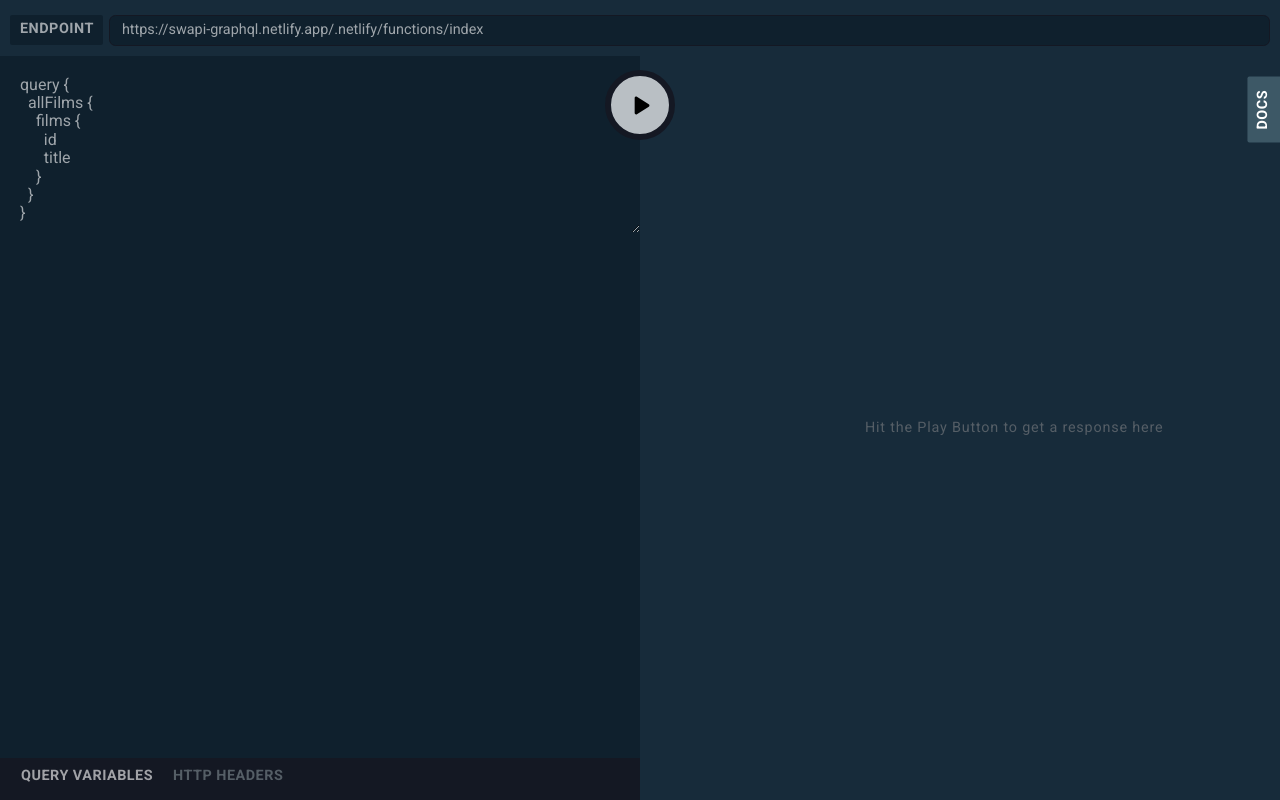
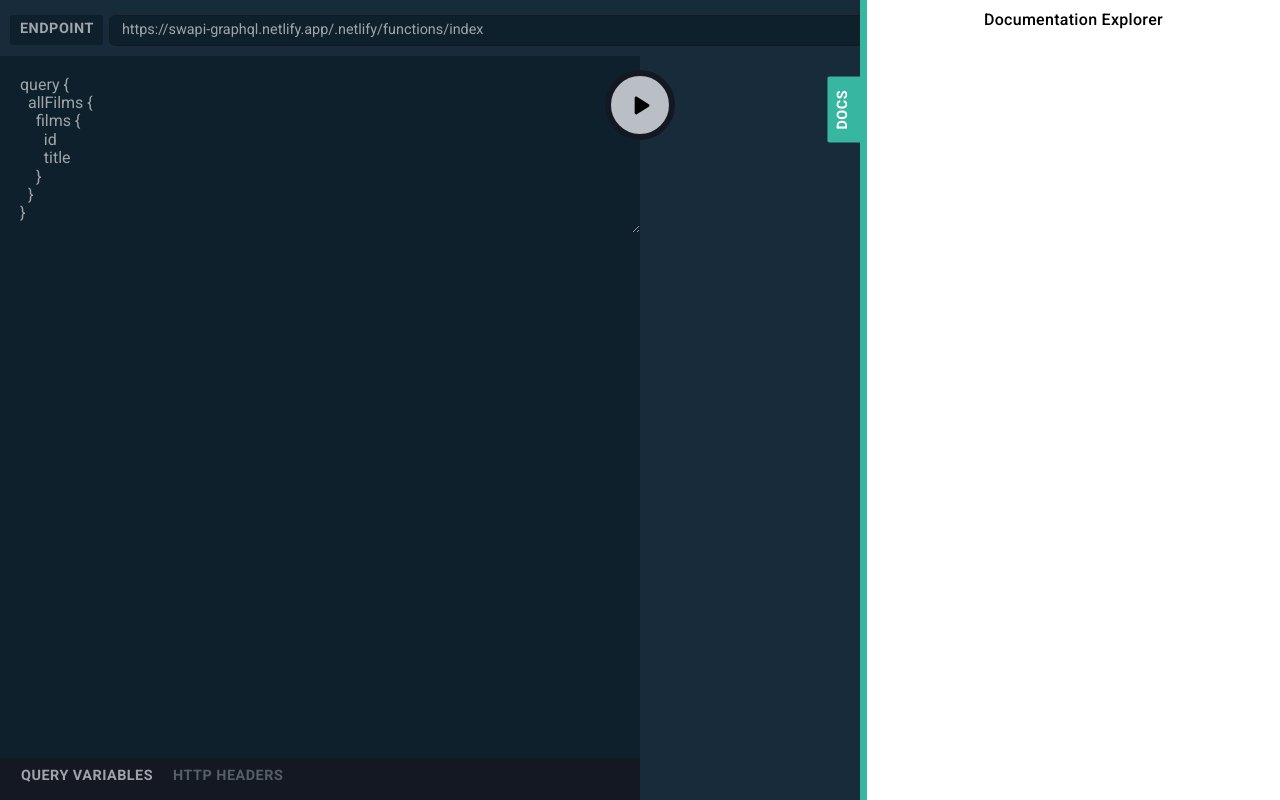
Before and after one commit to Ilichhh/graphiql-app, a React (Vite) app: page /playground in a window 1280 px wide. Built offline with nearby package versions, Linux system fonts and the light colour scheme; no server answers.

Commit message:
feat: docs layout

```diff
--- a/src/components/playground/docsExplorer/docsExplorer.tsx
+++ /dev/null
@@ -1,88 +0,0 @@
-import React, { useState } from 'react';
-import { DocsTab } from './docsTab';
-import styled from 'styled-components';
-import theme from '../../../theme';
-import { Divider } from '@mui/material';
-
-interface ExplorerWrapperProps {
-  isOpen: boolean;
-}
-
-const ExplorerWrapper = styled.div<ExplorerWrapperProps>`
-  position: absolute;
-  top: 0;
-  right: 0;
-  z-index: 15;
-  width: ${(props) => (props.isOpen ? '420px' : 0)};
-  height: 100%;
-  @media (max-width: 600px) {
-    width: ${(props) => (props.isOpen ? '250px' : 0)};
-  }
-`;
-
-const Explorer = styled.div`
-  position: absolute;
-  top: 0;
-  right: 0;
-  z-index: 10;
-  display: flex;
-  width: 100%;
-  height: 100%;
-  background: white;
-
-  &:before {
-    content: '';
-    display: block;
-    background-color: ${theme.colors.borderDocs};
-    width: 7px;
-    height: 100%;
-  }
-`;
-
-const ExplorerContent = styled.div`
-  display: flex;
-  flex-direction: column;
-  width: 100%;
-  height: 100%;
-  overflow: auto;
-`;
-
-const ExplorerTitle = styled.h1`
-  display: flex;
-  align-items: center;
-  justify-content: center;
-  font-size: 1rem;
-  font-weight: 500;
-  letter-spacing: 0.3px;
-`;
-
-const ExplorerTypes = styled.span`
-  display: flex;
-  align-items: center;
-  padding: 10px;
-  font-size: 1rem;
-  font-weight: 500;
-  color: ${theme.colors.textInactive};
-`;
-export const DocsExplorer = () => {
-  const [isOpen, setIsOpen] = useState(false);
-
-  return (
-    <ExplorerWrapper isOpen={isOpen}>
-      <Explorer>
-        <ExplorerContent>
-          <ExplorerTitle>Documentation Explorer</ExplorerTitle>
-          <Divider />
-          <ExplorerTypes>Root types</ExplorerTypes>
-          <Divider />
-        </ExplorerContent>
-      </Explorer>
-      <DocsTab
-        isOpen={isOpen}
-        onChange={() => {
-          setIsOpen((prev) => !prev);
-        }}
-      />
-    </ExplorerWrapper>
-  );
-};
--- /dev/null
+++ b/src/components/playground/docsExplorer/docsPanel.tsx
@@ -0,0 +1,40 @@
+import React, { useState } from 'react';
+import { DocsTab } from './docsTab';
+import styled from 'styled-components';
+import { Explorer } from './explorer';
+
+interface ExplorerWrapperProps {
+  isOpen: boolean;
+}
+
+const DocsPanelWrapper = styled.div<ExplorerWrapperProps>`
+  position: absolute;
+  top: 0;
+  right: 0;
+  z-index: 15;
+  width: ${(props) => (props.isOpen ? '420px' : 0)};
+  height: 100%;
+  @media (max-width: 600px) {
+    width: ${(props) => (props.isOpen ? '250px' : 0)};
+  }
+`;
+
+interface DocsPanelProps {
+  endpoint: string;
+}
+
+export const DocsPanel = ({ endpoint }: DocsPanelProps) => {
+  const [isOpen, setIsOpen] = useState(true);
+
+  return (
+    <DocsPanelWrapper isOpen={isOpen}>
+      <Explorer endpoint={endpoint} />
+      <DocsTab
+        isOpen={isOpen}
+        onChange={() => {
+          setIsOpen((prev) => !prev);
+        }}
+      />
+    </DocsPanelWrapper>
+  );
+};
--- /dev/null
+++ b/src/components/playground/docsExplorer/explorer.tsx
@@ -0,0 +1,49 @@
+import React from 'react';
+import styled from 'styled-components';
+import theme from '../../../theme';
+
+const ExplorerWrapper = styled.div`
+  position: absolute;
+  top: 0;
+  right: 0;
+  z-index: 10;
+  display: flex;
+  width: 100%;
+  height: 100%;
+  background: white;
+
+  &:before {
+    content: '';
+    display: block;
+    background-color: ${theme.colors.borderDocs};
+    width: 7px;
+    height: 100%;
+  }
+`;
+
+const ExplorerContent = styled.div`
+  display: flex;
+  flex-direction: column;
+  width: 100%;
+  height: 100%;
+  overflow: auto;
+`;
+
+const ExplorerTitle = styled.h1`
+  display: flex;
+  align-items: center;
+  justify-content: center;
+  font-size: 1rem;
+  font-weight: 500;
+  letter-spacing: 0.3px;
+`;
+
+export const Explorer = () => {
+  return (
+    <ExplorerWrapper>
+      <ExplorerContent>
+        <ExplorerTitle>Documentation Explorer</ExplorerTitle>
+      </ExplorerContent>
+    </ExplorerWrapper>
+  );
+};
--- a/src/components/playground/editor.tsx
+++ b/src/components/playground/editor.tsx
@@ -2,7 +2,7 @@ import React from 'react';
 import styled from 'styled-components';
 import theme from '../../theme';
 import { Textarea } from './textarea';
-import { DocsExplorer } from './docsExplorer/docsExplorer';
+import { DocsPanel } from './docsExplorer/docsPanel';
 
 const Container = styled.section`
   display: flex;
@@ -47,10 +47,11 @@ const Tab = styled.span`
 `;
 
 interface EditorProps {
+  endpoint: string;
   query: string;
   onChange: (query: string) => void;
 }
-export const Editor = ({ query, onChange }: EditorProps) => {
+export const Editor = ({ endpoint, query, onChange }: EditorProps) => {
   return (
     <Container>
       <EditorBox>
@@ -62,7 +63,7 @@ export const Editor = ({ query, onChange }: EditorProps) => {
           <Tab>HTTP Headers</Tab>
         </Bar>
       </EditorTools>
-      <DocsExplorer />
+      <DocsPanel endpoint={endpoint} />
     </Container>
   );
 };
--- a/src/pages/PlaygroundPage.tsx
+++ b/src/pages/PlaygroundPage.tsx
@@ -27,7 +27,7 @@ export const PlaygroundPage = () => {
     <Wrapper>
       <PlaygroundHeader onChange={(url) => setEndpoint(url)} endpoint={endpoint} />
       <Playground>
-        <Editor query={query} onChange={(q) => setQuery(q)} />
+        <Editor endpoint={endpoint} query={query} onChange={(q) => setQuery(q)} />
         <PlayButton onClick={sendRequest} />
         <ResponseBox response={response} />
       </Playground>
```
